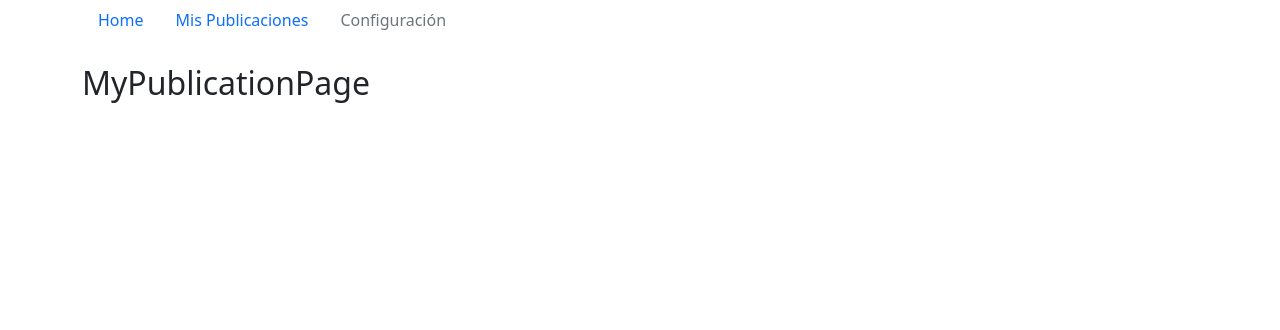
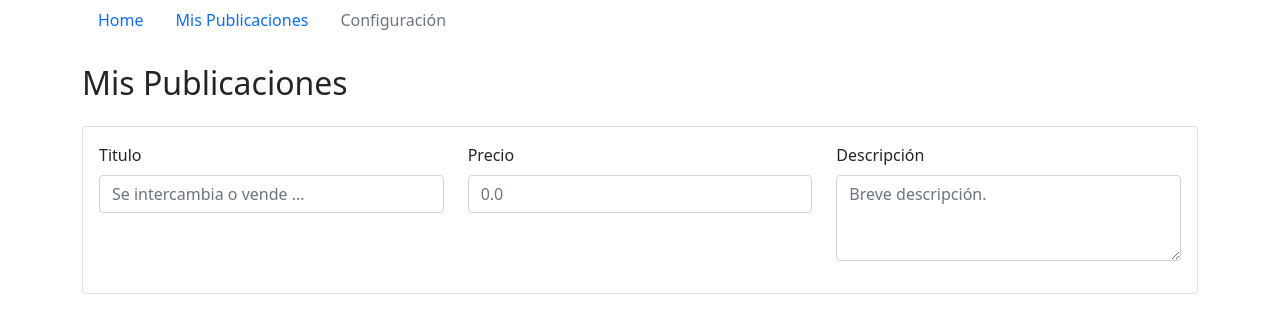
Before and after one commit to KevinPeinado33/tienda-online, a React (Create React App) app: page /my-publications in a window 1280 px wide. Shown: the top 330 px of the page. Built offline with nearby package versions, Linux system fonts and the light colour scheme.

Commit message:
subiendo

```diff
--- a/src/components/pages/MyPublicationPage.tsx
+++ b/src/components/pages/MyPublicationPage.tsx
@@ -1,7 +1,42 @@
+import { Card, Form , Row, Col } from 'react-bootstrap';
+
 export const MyPublicationPage = () => {
     return (
         <div className="mt-4">
-            <h2>MyPublicationPage</h2>
+            <h2>Mis Publicaciones</h2>
+            <Card className='mt-4'>
+                <Card.Body>
+                    <Form>
+                        <Row>
+                            <Col sm>
+                                <Form.Group className='mb-3'>
+                                    <Form.Label>Titulo</Form.Label>
+                                    <Form.Control
+                                        type='text'
+                                        placeholder='Se intercambia o vende ...' />
+                                </Form.Group>
+                            </Col>
+                            <Col sm>
+                                <Form.Group className='mb-3'>
+                                    <Form.Label>Precio</Form.Label>
+                                    <Form.Control
+                                        type='text'
+                                        placeholder='0.0' />
+                                </Form.Group>
+                            </Col>
+                            <Col sm>
+                                <Form.Group className='mb-3'>
+                                    <Form.Label>Descripción</Form.Label>
+                                    <Form.Control
+                                        as='textarea'
+                                        rows={3}
+                                        placeholder='Breve descripción.' />
+                                </Form.Group>
+                            </Col>
+                        </Row>
+                    </Form>
+                </Card.Body>
+            </Card>
         </div>
     )
 }
```
